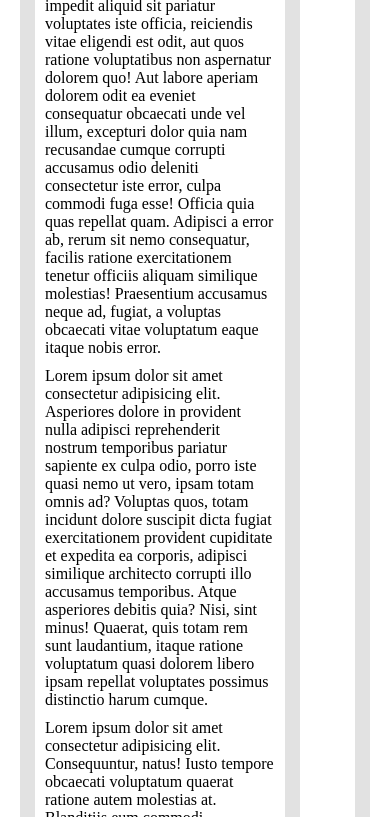
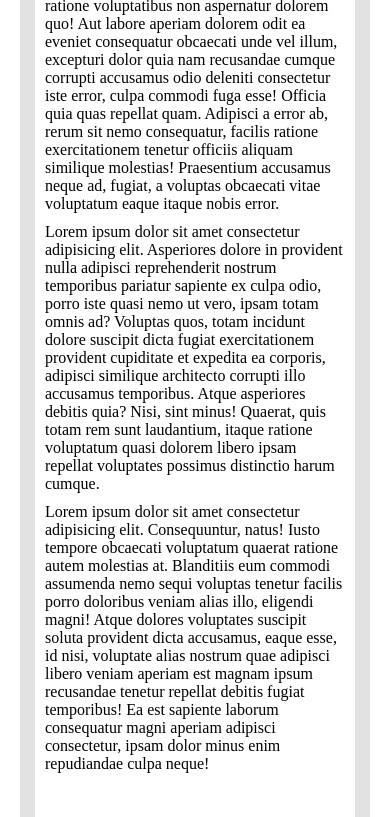
Before and after one commit to Tbyr0n/final, a plain HTML site: page index.html in a window 390 px wide. Shown: the part 355-1172 px from the top of the page. Drawn offline with Linux system fonts and the light colour scheme.

Commit message:
make_responsive

```diff
--- a/index.html
+++ b/index.html
@@ -6,11 +6,13 @@
     <link rel="stylesheet" href="style.css">
     <title>ITCentric</title>
 </head>
+
+<body>
     <div class="wrapper">
-<body>
-
         <header>
-        <a href = "#"><img class="logo" src="images/logo.png"></a>
+            <a href = "#">
+                <img class="logo" src="images/logo.png">
+            </a>
             <nav>
                 <ul>
                     <li><a href = "#">home</a></li>
@@ -38,7 +40,6 @@
         <footer>
             <h3>Copyright ITCentric 2103</h3>
         </footer>
-
+    </div>
 </body>
-</div>
 </html>
--- a/style.css
+++ b/style.css
@@ -1,6 +1,11 @@
 * {
     margin: 0px;
     box-sizing: border-box;
+}
+
+.wrapper {
+    margin: 0px 20px;
+    background-color: var(--main-grey);
 }
 
 a {
@@ -24,10 +29,6 @@ nav a:hover {
 
 img {
     max-width: 100%;
-}
-
-.wrapper {
-    margin: 0px 20px;
 }
 
 header {
@@ -113,3 +114,16 @@ footer {
     font-size: 14px;
     padding: 5px;
 }
+
+
+@media (max-width: 992px) {
+    main {
+        display: block;
+    }
+    .content {
+        width: 100%;
+    }
+    .latest-news {
+        width:100%;
+    }
+}
```
Lines whose indentation alone changed are shown as unchanged.
